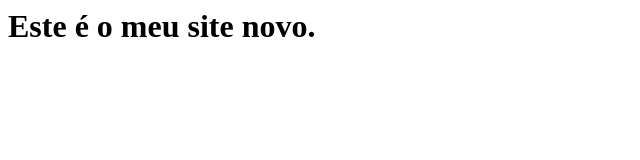
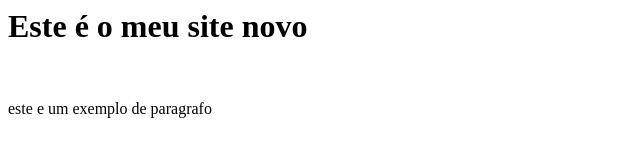
Before and after one commit to AlanCostaDev/meusite, a plain HTML site: page index.html in a window 1280 px wide. Shown: the whole page, without its empty margins (0-640 px from the left). Drawn offline with Linux system fonts and the light colour scheme.

Commit message:
Update index.html

```diff
--- a/index.html
+++ b/index.html
@@ -3,7 +3,8 @@
     <title>Site de Alan Costa</title>
   </head>
   <body>
-    <h1> Este é o meu site novo.
-    </h1>
+    <h1> Este é o meu site novo </h1>
+  </br>
+    <p>este e um exemplo de paragrafo</p>
   </body>
 </html>
```
